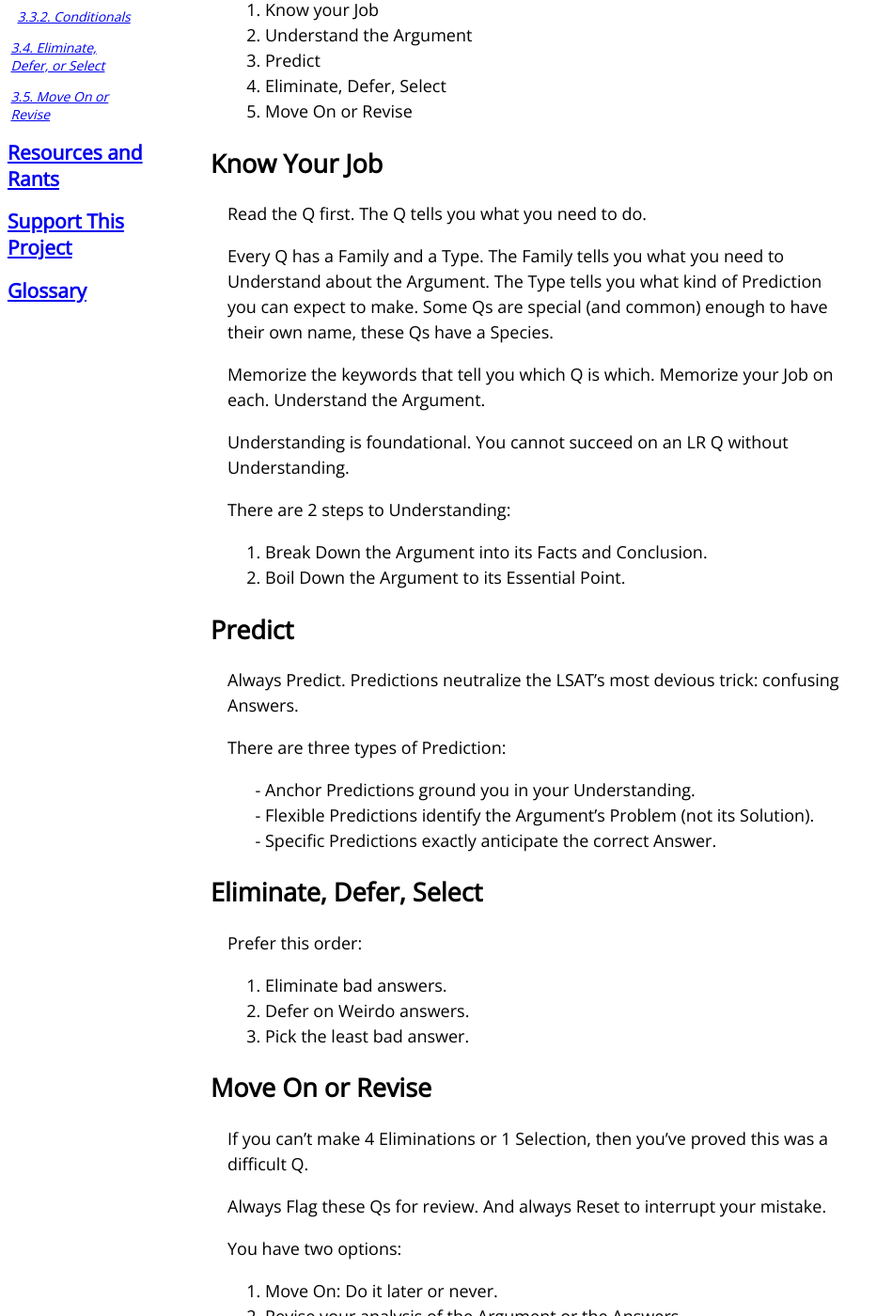
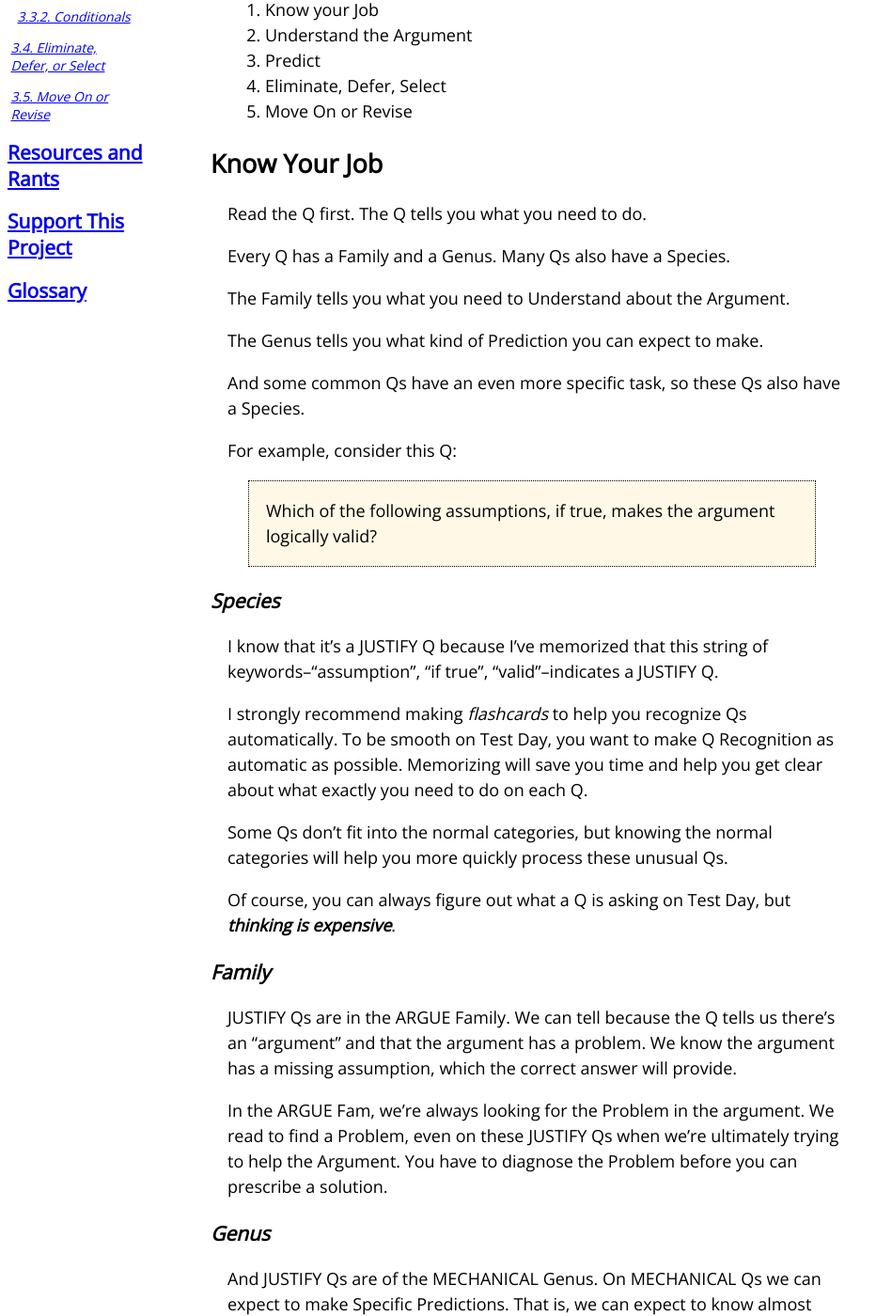
Before and after one commit to gpdowney/lightweightLSAT, a Jekyll site: the page built from pages/reason/reason.md, in a window 1280 px wide and 1400 px high, scrolled down 683 px. Shown: the whole window at 94% size, without its empty margins (0-949 px from the left). Built offline with Jekyll 4.4.1, drawn with Linux system fonts in a browser that asks for light colours; some of the changed text lies outside the part shown.

Commit message:
"type" to "genus" and add quiz

```diff
--- a/pages/reason/reason.md
+++ b/pages/reason/reason.md
@@ -20,10 +20,45 @@
 
 Read the Q first. The Q tells you what you need to do.
 
-Every Q has a Family and a Type. The Family tells you what you need to Understand about the Argument. The Type tells you what kind of Prediction you can expect to make. Some Qs are special (and common) enough to have their own name, these Qs have a Species.
+Every Q has a Family and a Genus. Many Qs also have a Species.
 
-Memorize the keywords that tell you which Q is which. Memorize your Job on each.
-Understand the Argument.
+The Family tells you what you need to Understand about the Argument.
+
+The Genus tells you what kind of Prediction you can expect to make.
+
+And some common Qs have an even more specific task, so these Qs also have a Species.
+
+For example, consider this Q:
+
+> Which of the following assumptions, if true, makes the argument logically valid?
+
+### Species
+
+I know that it's a JUSTIFY Q because I've memorized that this string of keywords--"assumption", "if true", "valid"--indicates a JUSTIFY Q.
+
+I strongly recommend making *flashcards* to help you recognize Qs automatically. To be smooth on Test Day, you want to make Q Recognition as automatic as possible. Memorizing will save you time and help you get clear about what exactly you need to do on each Q.
+
+Some Qs don't fit into the normal categories, but knowing the normal categories will help you more quickly process these unusual Qs.
+
+Of course, you can always figure out what a Q is asking on Test Day, but ***thinking is expensive***.
+
+### Family
+
+JUSTIFY Qs are in the ARGUE Family. We can tell because the Q tells us there's an "argument" and that the argument has a problem. We know the argument has a missing assumption, which the correct answer will provide.
+
+In the ARGUE Fam, we're always looking for the Problem in the argument. We read to find a Problem, even on these JUSTIFY Qs when we're ultimately trying to help the Argument. You have to diagnose the Problem before you can prescribe a solution.
+
+### Genus
+
+And JUSTIFY Qs are of the MECHANICAL Genus. On MECHANICAL Qs we can expect to make Specific Predictions. That is, we can expect to know almost exactly what the correct Answer will be, before we look at the Answers.
+
+On a JUSTIFY Q, we know there will be a Gap between the Facts and the Conclusion. Since we know both sides of the Gap, we can Predict exactly what ideas the correct Answer will connect.
+
+### A Quiz
+
+When you feel confident in your ability to recognize Q's, [try this Quiz][2].
+
+## Understand the Argument.
 
 Understanding is foundational. You cannot succeed on an LR Q without Understanding.
 
```
Also changed, not shown: other parts of pages/reason/reason.md (+1 -0 lines), pages/reason/predict.md (+1 -1 lines).
